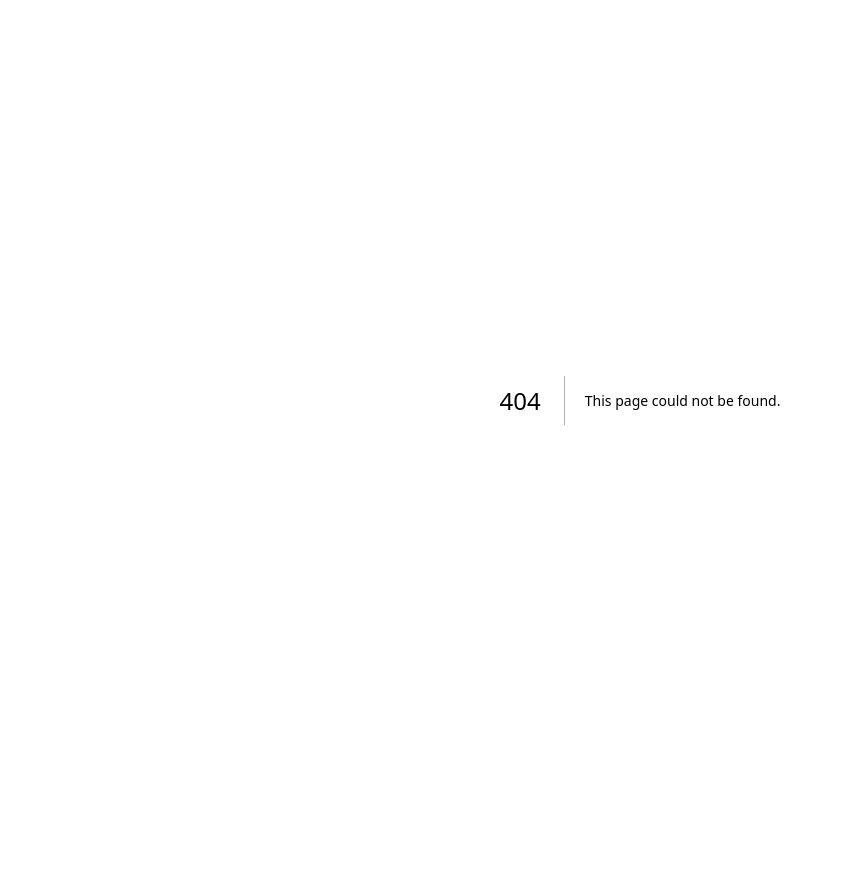
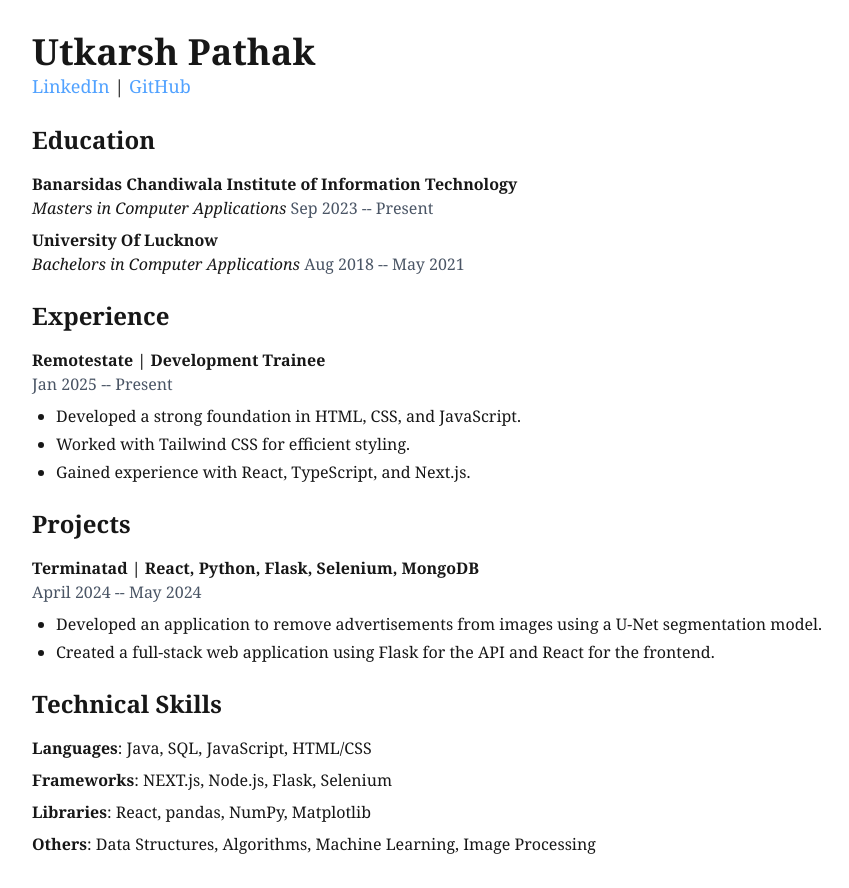
Before and after one commit to OLDHel1Otrope/randomComponents, a Next.js app: page /resume in a window 1280 px wide. Before the commit this address had no page. Shown: the whole page, without its empty margins (0-849 px from the left). Before the commit the page ends 800 px from the top, so only its background shows below. Built offline with nearby package versions, Linux system fonts and the light colour scheme.

Commit message:
added resume

```diff
--- a/package.json
+++ b/package.json
@@ -13,10 +13,12 @@
     "@react-three/drei": "^10.0.5",
     "@react-three/fiber": "^9.1.0",
     "framer-motion": "^12.6.2",
+    "katex": "^0.16.21",
     "next": "15.2.0",
     "react": "^19.0.0",
     "react-dom": "^19.0.0",
     "react-draggable": "^4.4.6",
+    "react-katex": "^3.0.1",
     "three": "^0.174.0",
     "zustand": "^5.0.3"
   },
--- a/src/app/docked/page.tsx
+++ /dev/null
@@ -1,15 +0,0 @@
-import Dock from "@/components/Dock";
-const DesktopView=()=>{
-    return(
-        <div>
-            <div className="flex flex-col w-20">
-                <Dock/>
-            </div>
-            <div className="flex flex-row w-full h-full">
-
-            </div>
-        </div>
-    )
-}
-
-export default DesktopView;
--- /dev/null
+++ b/src/app/resume/page.tsx
@@ -0,0 +1,85 @@
+export default function Resume() {
+  return (
+    <div className="resume-container p-8 font-serif">
+      <h1 className="text-4xl font-bold">Utkarsh Pathak</h1>
+      <p className="text-lg">
+        {/* +91 8574984096 |{" "}
+        <a href="mailto:uppathak42@gmail.com" className="text-blue-400 hover:underline">
+          uppathak42@gmail.com
+        </a>{" "}
+        |{" "} */}
+        <a
+          href="https://www.linkedin.com/in/utkarsh-pathak-1a193a241/"
+          className="text-blue-400 hover:underline"
+        >
+          LinkedIn
+        </a>{" "}
+        |{" "}
+        <a href="https://github.com/OLDHel1Otrope" className="text-blue-400 hover:underline">
+          GitHub
+        </a>
+      </p>
+
+      <section className="education mt-6">
+        <h2 className="text-2xl font-semibold">Education</h2>
+        <ul className="mt-4 space-y-2">
+          <li>
+            <strong>Banarsidas Chandiwala Institute of Information Technology</strong><br />
+            <i>Masters in Computer Applications</i> <span className="text-gray-600">Sep 2023 -- Present</span>
+          </li>
+          <li>
+            <strong>University Of Lucknow</strong><br />
+            <i>Bachelors in Computer Applications</i> <span className="text-gray-600">Aug 2018 -- May 2021</span>
+          </li>
+        </ul>
+      </section>
+
+      <section className="experience mt-6">
+        <h2 className="text-2xl font-semibold">Experience</h2>
+        <ul className="mt-4 space-y-4">
+          <li>
+            <strong>Remotestate | Development Trainee</strong><br />
+            <span className="text-gray-600">Jan 2025 -- Present</span>
+            <ul className="list-disc ml-6 mt-2 space-y-1">
+              <li>Developed a strong foundation in HTML, CSS, and JavaScript.</li>
+              <li>Worked with Tailwind CSS for efficient styling.</li>
+              <li>Gained experience with React, TypeScript, and Next.js.</li>
+            </ul>
+          </li>
+        </ul>
+      </section>
+
+      <section className="projects mt-6">
+        <h2 className="text-2xl font-semibold">Projects</h2>
+        <ul className="mt-4 space-y-4">
+          <li>
+            <strong>Terminatad | React, Python, Flask, Selenium, MongoDB</strong><br />
+            <span className="text-gray-600">April 2024 -- May 2024</span>
+            <ul className="list-disc ml-6 mt-2 space-y-1">
+              <li>Developed an application to remove advertisements from images using a U-Net segmentation model.</li>
+              <li>Created a full-stack web application using Flask for the API and React for the frontend.</li>
+            </ul>
+          </li>
+        </ul>
+      </section>
+
+      <section className="technical-skills mt-6">
+        <h2 className="text-2xl font-semibold">Technical Skills</h2>
+        <ul className="mt-4 space-y-2">
+          <li>
+            <strong>Languages</strong>: Java, SQL, JavaScript, HTML/CSS
+          </li>
+          <li>
+            <strong>Frameworks</strong>: NEXT.js, Node.js, Flask, Selenium
+          </li>
+          <li>
+            <strong>Libraries</strong>: React, pandas, NumPy, Matplotlib
+          </li>
+          <li>
+            <strong>Others</strong>: Data Structures, Algorithms, Machine Learning, Image Processing
+          </li>
+        </ul>
+      </section>
+    </div>
+  );
+}
--- a/src/app/v1/page.tsx
+++ b/src/app/v1/page.tsx
@@ -21,8 +21,14 @@ const Portfolio = () => {
             Utkarsh Pathak
           </h1>
           <p className="text-lg text-stone-400 mt-2 group-hover:text-stone-300 transition-colors duration-300">
-            Full-Stack Developer & Digital Creator
+            Full-Stack Developer & Digital Creator{" "}
           </p>
+          <a
+            href="/resume"
+            className="text-stone-400 hover:text-stone-300 font-serif"
+          >
+            <i>Resume</i>
+          </a>
         </div>
 
         {/* Divider */}
@@ -51,8 +57,8 @@ const Portfolio = () => {
           </h2>
           <div className="mt-6 grid grid-cols-1 md:grid-cols-2 gap-6">
             {[
-              { title: "Portfolio Site", img: "/project1.jpg" },
-              { title: "E-commerce Dashboard", img: "/project2.jpg" },
+              { title: "Terminatad", img: "/project1.jpg" },
+              { title: "conviz", img: "/project2.jpg" },
             ].map((project, index) => (
               <div
                 key={index}
--- a/src/components/DraggableDiv.tsx
+++ b/src/components/DraggableDiv.tsx
@@ -11,7 +11,6 @@ type IProps = {
 const DraggableDiv = ({ visible, closeFunction }: IProps) => {
   const nodeRef = useRef<HTMLDivElement>(null!);
   const [dblClick, setDblClick] = useState(false);
-  console.log("clicked");
 
   return (
     <Draggable
@@ -34,14 +33,14 @@ const DraggableDiv = ({ visible, closeFunction }: IProps) => {
       >
         <div
           className={`drag-handle flex justify-between px-4 items-center bg-stone-900 p-2 ${
-            dblClick ? "" : "rounded-t-md"
+            dblClick ? "rounded-t-m" : "rounded-t-md"
           } cursor-move h-12 border-b-2 border-red-400`}
           onDoubleClick={() => setDblClick(!dblClick)}
         >
           <span className="font-semibold">
-            Draggable Window{" "}
+            <i>Projetc name</i>{" "}
             <i className="text-stone-700 font-extralight">
-              (double click to fullscreen)
+              {/* (double click to fullscreen) */}
             </i>
           </span>
           <div className="flex items-center justify-center w-6 h-6 rounded-4xl bg-red-600">
--- a/src/components/GridComponent.tsx
+++ b/src/components/GridComponent.tsx
@@ -142,7 +142,15 @@ const GridComponent = () => {
   }, []);
 
   return (
-    // <div className="w-full h-screen bg-stone-900">
+    // <div className="w-full h-screen flex items-center justify-center bg-stone-900">
+    //   <div className="border">
+    //     <h1 className="text-4xl font-bold bg-clip-text text-transparent bg-gradient-to-r from-white to-stone-400">
+    //       My Projects
+    //     </h1>
+    //     <p className="text-lg text-stone-400 mt-2">
+    //        SHOWCASE OF ALL MY WORK
+    //     </p>
+    //   </div>
     //   <div
     //     className="grid gap-2 bg-stone-900 w-full h-full place-content-center"
     //     style={{
@@ -175,7 +183,7 @@ const GridComponent = () => {
         </p>
       </div>
       <div
-        className="grid gap-3 p-6 bg-gradient-to-br from-stone-800/80 to-stone-900/80 rounded-4xl shadow-[inset_0px_0px_15px_rgba(0,0,0,0.5)] backdrop-blur-lg border border-stone-700/30 group hover:shadow-[inset_0px_0px_20px_rgba(0,0,0,0.6)] transition-all duration-300"
+        className="grid gap-2 p-6 bg-gradient-to-br from-stone-800/80 to-stone-900/80 rounded-4xl shadow-[inset_0px_0px_15px_rgba(0,0,0,0.5)] backdrop-blur-lg border border-stone-700/30 group hover:shadow-[inset_0px_0px_20px_rgba(0,0,0,0.6)] transition-all duration-300"
         style={{
           gridTemplateColumns: `repeat(${gridCols}, 100px)`,
           gridTemplateRows: `repeat(${gridRows}, 100px)`,
@@ -185,7 +193,7 @@ const GridComponent = () => {
         {cards.map((card, index) => (
           <div
             key={index}
-            className="flex items-center justify-center overflow-hidden rounded-3xl bg-stone-800/50 backdrop-blur-md   group-hover:border-stone-600/40 transition-all duration-300"
+            className="flex items-center justify-center overflow-hidden rounded-3xl bg-stone-800/50    group-hover:border-stone-600/40 transition-all duration-300"
             style={{
               gridColumn: `${card.x + 1} / span ${card.width}`,
               gridRow: `${card.y + 1} / span ${card.height}`,
--- a/src/components/card.tsx
+++ b/src/components/card.tsx
@@ -5,6 +5,7 @@ import DraggableDiv from "./DraggableDiv";
 
 const InfoCard = ({ size }: { size: number }) => {
   const [visible, setVisible] = useState(false);
+
   return (
     <>
       {size === 1 ? (
@@ -13,6 +14,7 @@ const InfoCard = ({ size }: { size: number }) => {
           onClick={() => setVisible(!visible)}
         >
           <div className="rounded-3xl bg-stone-700 w-full h-full shadow-[inset_0px_0px_8px_rgba(0,0,0,0.4)] p-10">
+            {/* j */}
           </div>
           <DraggableDiv
             visible={visible}
@@ -21,7 +23,7 @@ const InfoCard = ({ size }: { size: number }) => {
         </div>
       ) : (
         <div
-          className="relative rounded-4xl flex flex-col gap-2 bg-stone-300 w-full h-full shadow-[inset_0px_0px_8px_rgba(0,0,0,0.4)] p-2 hover:bg-stone-200 transition-all duration-500"
+          className="rounded-4xl flex flex-col gap-2 bg-stone-300 w-full h-full shadow-[inset_0px_0px_8px_rgba(0,0,0,0.4)] p-2 hover:bg-stone-200 transition-all duration-500"
           onClick={() => setVisible(!visible)}
         >
           <div className="rounded-3xl bg-stone-700 w-full h-full shadow-[inset_0px_0px_8px_rgba(0,0,0,0.4)] p-10"></div>
```
Also changed, not shown: 1 other file (tests, documents, lock files or other folders).
